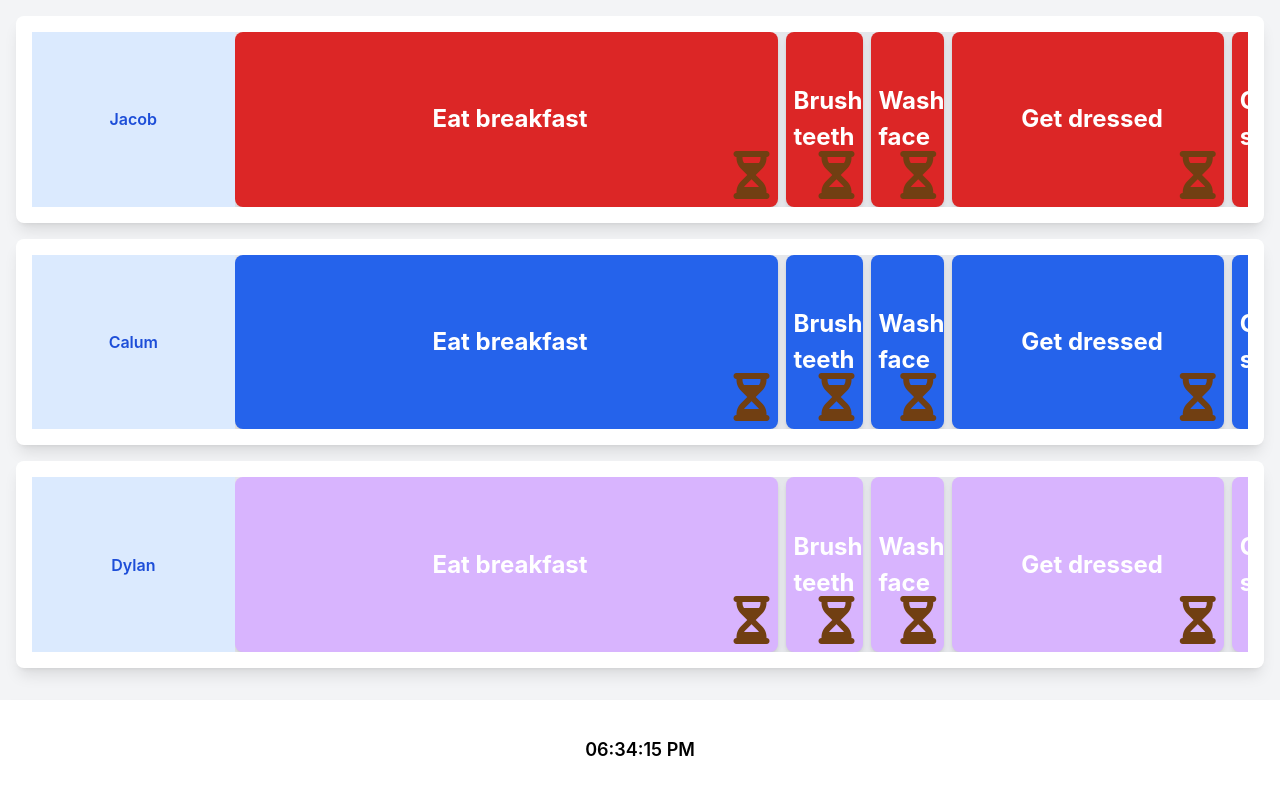
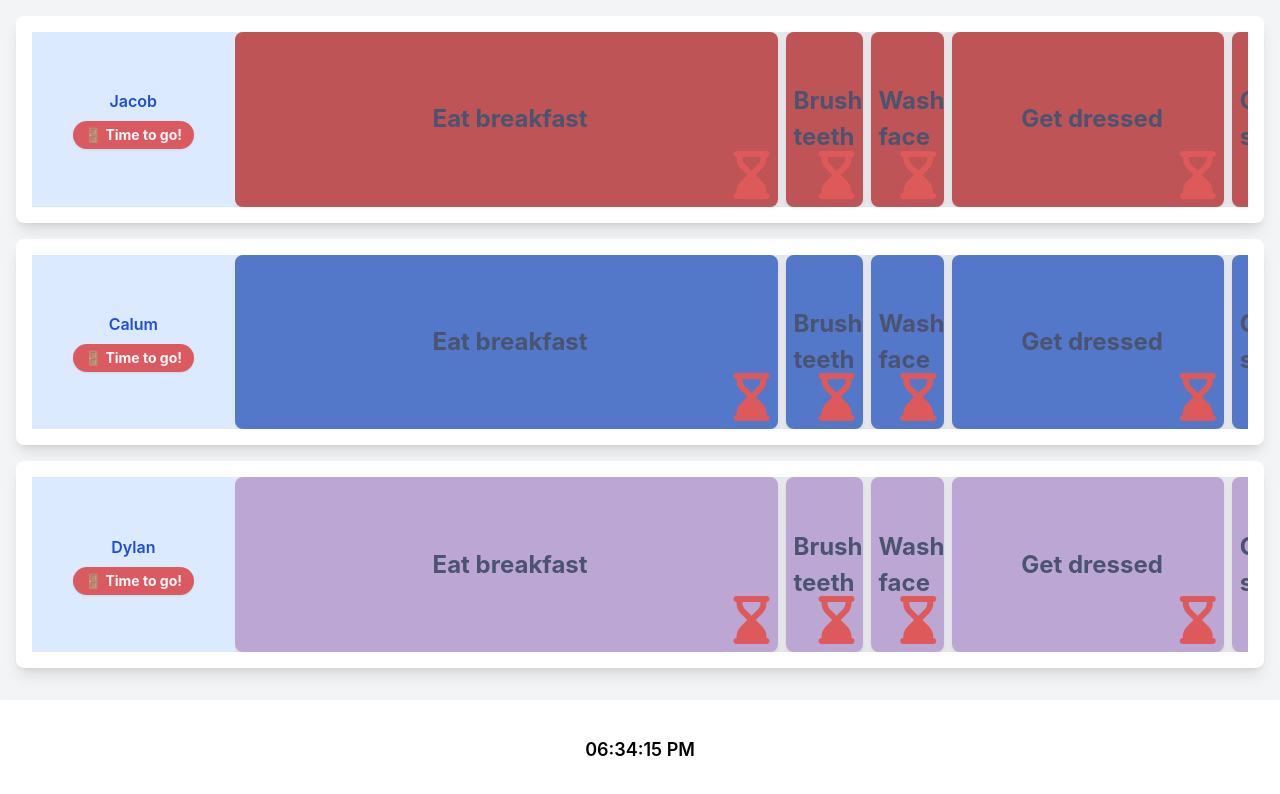
Before and after one commit to Grundlefleck/getting-ready, a React (Create React App) app: page / in a window 1280 px wide. Shown: the top 794 px of the page. Built offline with nearby package versions, Linux system fonts and the light colour scheme.

Commit message:
Show passage of time per swimlane
 - pulse if tasks are overdue
- have a "minutes left" to leaving component
- completed and past tasks are faded a bit

```diff
--- a/src/App.tsx
+++ b/src/App.tsx
@@ -1,20 +1,62 @@
 import React, { useEffect, useState } from "react";
 import {
   ChildTaskConfig,
+  elapsedFraction,
   initialiseTaskCompletionStatus,
+  minutesRemaining,
   ModelState,
   TaskCompletionStatus,
   TaskConfig,
   TaskModel,
+  taskWindows,
 } from "./model";
 import { config } from "./config";
 
-const StatusIcon = ({ completed }: { completed: boolean }) => (
+const StatusIcon = ({
+  completed,
+  overdue,
+}: {
+  completed: boolean;
+  overdue: boolean;
+}) => (
   <i
-    className={`fas ${completed ? "fa-check text-green-600" : "fa-hourglass-half text-yellow-900"} absolute bottom-2 right-2 fa-2x`}
+    className={`fas ${
+      completed
+        ? "fa-check text-green-600"
+        : overdue
+          ? "fa-hourglass-end text-red-600"
+          : "fa-hourglass-half text-yellow-900"
+    } absolute bottom-2 right-2 fa-2x`}
     style={{ opacity: 1 }}
   />
 );
+
+const CountdownChip = ({
+  minutesLeft,
+  allDone,
+}: {
+  minutesLeft: number;
+  allDone: boolean;
+}) => {
+  if (allDone) {
+    return (
+      <span className="mt-2 px-3 py-1 rounded-full text-sm font-bold shadow bg-green-600 text-white">
+        🎉 Ready!
+      </span>
+    );
+  }
+  return (
+    <span
+      className={`mt-2 px-3 py-1 rounded-full text-sm font-bold shadow ${
+        minutesLeft > 0
+          ? "bg-white text-blue-900"
+          : "bg-red-600 text-white animate-pulse"
+      }`}
+    >
+      {minutesLeft > 0 ? `🚪 ${minutesLeft} min` : "🚪 Time to go!"}
+    </span>
+  );
+};
 
 const initialModelState: ModelState = {
   config: config,
@@ -37,9 +79,6 @@ const overrideCurrentTime = (): Date => {
 
 const useCurrentTime = (): Date => {
   const [currentTime, setCurrentTime] = useState(overrideCurrentTime());
-  const [completedTasks, setCompletedTasks] = useState<{
-    [key: string]: boolean;
-  }>({});
 
   useEffect(() => {
     const intervalId = setInterval(() => {
@@ -58,22 +97,6 @@ const App: React.FC = () => {
   );
 
   const currentTime = useCurrentTime();
-  const startTime = model.startTime();
-  const endTime = model.endTime();
-
-  const totalMinutes = Math.ceil(
-    (endTime.getTime() - startTime.getTime()) / (1000 * 60),
-  );
-
-  const timeConstrained = Math.min(
-    Math.max(currentTime.getTime(), startTime.getTime()),
-    endTime.getTime(),
-  );
-  const timeElapsed = Math.ceil(
-    (timeConstrained - startTime.getTime()) / (1000 * 60),
-  );
-  const tasksWidthPercentage = 82;
-  const linePosition = Math.min(100, (timeElapsed / totalMinutes) * 100 + (100 - tasksWidthPercentage) );
 
   const handleTaskClick = (
     taskConfig: ChildTaskConfig,
@@ -98,10 +121,14 @@ const App: React.FC = () => {
         style={{ width: "100%" }}
       >
         {model.getState().config.map((child, index) => {
-          const totalDuration =
-            child.tasks
-              .map((t) => t.duration)
-              .reduce((acc, val) => acc + val, 0) * tasksWidthPercentage;
+          const totalDuration = child.tasks
+            .map((t) => t.duration)
+            .reduce((acc, val) => acc + val, 0);
+          const windows = taskWindows(child, currentTime);
+          const minutesLeft = minutesRemaining(child, currentTime);
+          const allDone = child.tasks.every(
+            (task) => (completedTasks[child.name] ?? {})[task.name] ?? false,
+          );
 
           return (
             <div
@@ -109,15 +136,15 @@ const App: React.FC = () => {
               className="relative bg-white p-4 rounded-lg shadow-lg flex flex-row mb-4 flex-1"
               style={{ minHeight: "0" }}
             >
-              {/* Child's name on the left */}
-              <div className="w-1/6 flex items-center justify-center bg-blue-100 p-2 text-blue-700 font-semibold">
+              {/* Child's name and countdown on the left */}
+              <div className="w-1/6 flex flex-col items-center justify-center bg-blue-100 p-2 text-blue-700 font-semibold">
                 {child.name}
+                <CountdownChip minutesLeft={minutesLeft} allDone={allDone} />
               </div>
               {/* Tasks container */}
-              {/* Vertical line indicating the current time */}
               <div
                 className="relative flex flex-1 items-center overflow-x-auto bg-gray-200"
-                style={{ width: `${tasksWidthPercentage}%`, gap: "8px" }}
+                style={{ gap: "8px" }}
               >
                 {child.tasks.map((taskConfig, taskIndex) => {
                   const widthPercentage =
@@ -125,13 +152,24 @@ const App: React.FC = () => {
                   const completed =
                     (completedTasks[child.name] ?? {})[taskConfig.name] ??
                     false;
+                  const fraction = elapsedFraction(
+                    windows[taskIndex],
+                    currentTime,
+                  );
+                  const past = fraction >= 1;
+                  const done = completed && past;
+                  const overdue = past && !completed;
 
                   return (
                     <div
                       key={taskIndex}
-                      className={`flex items-center justify-center bg-blue-500 text-white rounded-lg shadow-md ${child.colorClass} text-blue-950`}
+                      className={`flex items-center justify-center rounded-lg shadow-md ${
+                        done
+                          ? "bg-gray-300 text-gray-500"
+                          : `${child.colorClass} text-blue-950`
+                      } ${overdue ? "animate-pulse" : ""}`}
                       style={{
-                        flex: `0 0 ${widthPercentage * tasksWidthPercentage}%`, // Distribute horizontal space equally
+                        flex: `0 0 ${widthPercentage}%`, // Width proportional to task duration
                         height: "100%", // Take up full height of swimlane
                         display: "flex",
                         justifyContent: "center",
@@ -143,7 +181,18 @@ const App: React.FC = () => {
                       }}
                       onClick={() => handleTaskClick(child, taskConfig)}
                     >
-                      <StatusIcon completed={completed} />
+                      {/* Elapsed-time fill: the colour "catches up" with the schedule */}
+                      {!done && fraction > 0 && (
+                        <div
+                          className={`absolute inset-y-0 left-0 bg-black/20 pointer-events-none rounded-l-lg ${
+                            fraction >= 1
+                              ? "rounded-r-lg"
+                              : "border-r-4 border-black/50"
+                          }`}
+                          style={{ width: `${fraction * 100}%` }}
+                        />
+                      )}
+                      <StatusIcon completed={completed} overdue={overdue} />
                       <span className={`ml-2 ${completed ? "font-bold" : ""}`}>
                         {taskConfig.name}
                       </span>
@@ -154,10 +203,6 @@ const App: React.FC = () => {
             </div>
           );
         })}
-        <div
-          className="absolute top-0 bottom-0 border-l-8 border-orange-900"
-          style={{ left: `${linePosition}%`, opacity: 0.4, width: "2px" }}
-        />
       </div>
 
       {/* Clock at the bottom */}
--- a/src/model.ts
+++ b/src/model.ts
@@ -11,6 +11,46 @@ interface ChildTaskConfig {
   tasks: TaskConfig[];
   colorClass: string;
 }
+
+export interface TaskWindow {
+  start: Date;
+  end: Date;
+}
+
+export const parseHHmm = (time: HHmm, reference: Date): Date => {
+  const [hours, minutes] = time.split(":").map(Number);
+  const result = new Date(reference);
+  result.setHours(hours, minutes, 0, 0);
+  return result;
+};
+
+export const taskWindows = (
+  child: ChildTaskConfig,
+  reference: Date,
+): TaskWindow[] => {
+  let cursor = parseHHmm(child.startTime, reference);
+  return child.tasks.map((task) => {
+    const start = cursor;
+    const end = new Date(start.getTime() + task.duration * 60_000);
+    cursor = end;
+    return { start, end };
+  });
+};
+
+export const elapsedFraction = (window: TaskWindow, now: Date): number => {
+  const total = window.end.getTime() - window.start.getTime();
+  if (total <= 0) {
+    return 1;
+  }
+  const elapsed = now.getTime() - window.start.getTime();
+  return Math.min(1, Math.max(0, elapsed / total));
+};
+
+export const minutesRemaining = (child: ChildTaskConfig, now: Date): number => {
+  const windows = taskWindows(child, now);
+  const end = windows[windows.length - 1].end;
+  return Math.ceil((end.getTime() - now.getTime()) / 60_000);
+};
 
 export type TaskCompletionStatus = Record<string, Record<string, boolean>>;
 export const initialiseTaskCompletionStatus = (config: ChildTaskConfig[]) => {
```
Also changed, not shown: 1 other file (tests, documents, lock files or other folders).
